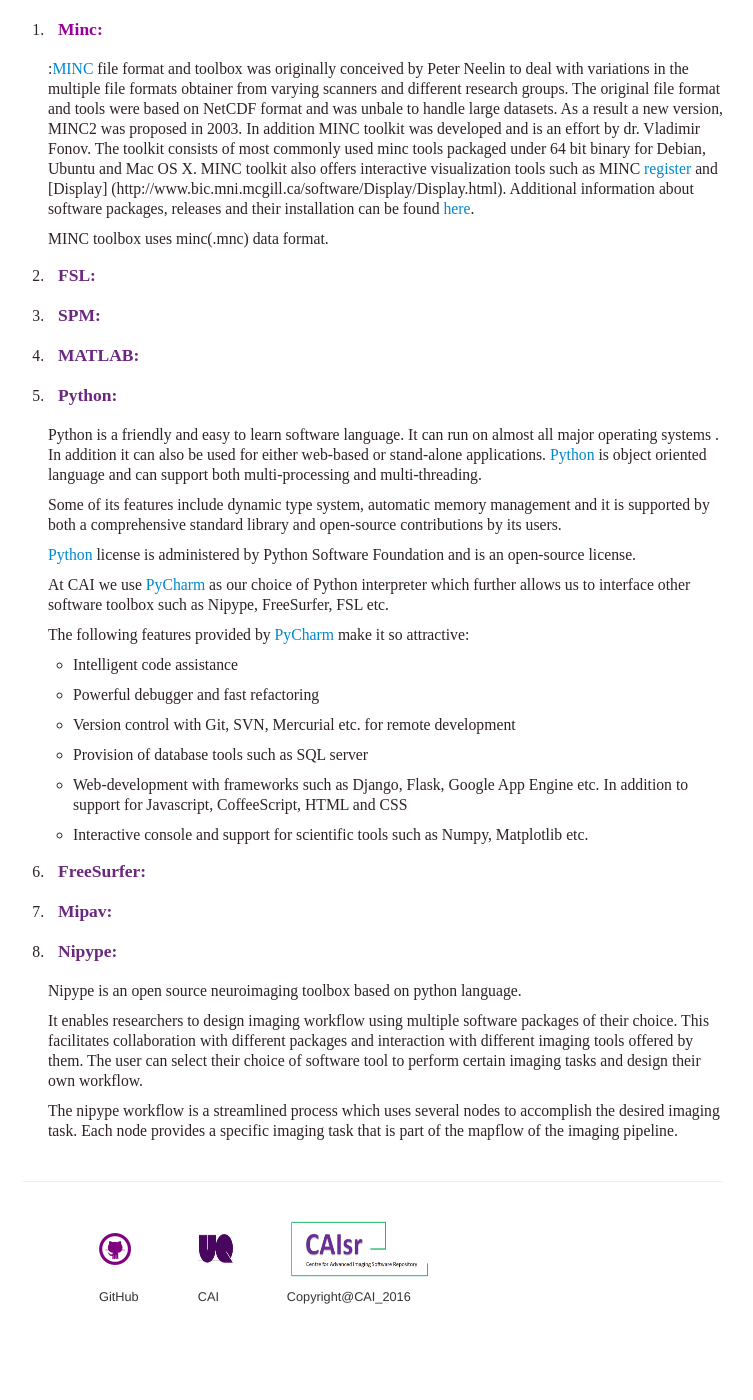
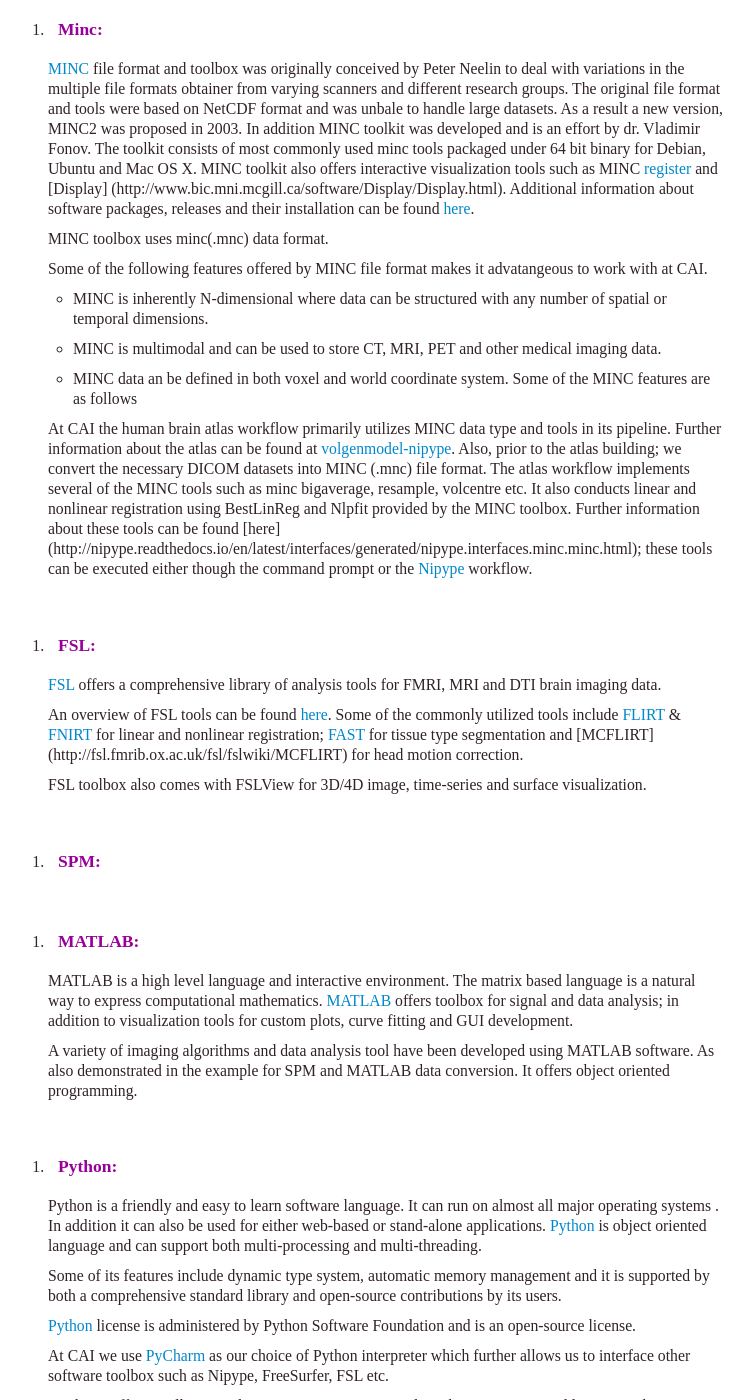
Before and after one commit to CAIsr/CAIsr.github.io, a Jekyll site: the page built from pages/imaging_tools.md, in a window 1280 px wide and 1400 px high, scrolled down 354 px. Shown: the whole window, without its empty margins (267-1020 px from the left). Built offline with Jekyll 4.4.1, drawn with Linux system fonts in a browser that asks for light colours; before the commit the page ends 1712 px from its top, so only the background shows below that; some of the changed text lies outside the part shown.

Commit message:
Update imaging_tools.md

```diff
--- a/pages/imaging_tools.md
+++ b/pages/imaging_tools.md
@@ -13,7 +13,7 @@
    <dd> <h4 style="color:#990099;"> Minc: </h4> </dd>
    </dl>
 
-    :[MINC](http://www.bic.mni.mcgill.ca/ServicesSoftware/MINC) file format and toolbox was originally conceived by
+    [MINC](http://www.bic.mni.mcgill.ca/ServicesSoftware/MINC) file format and toolbox was originally conceived by
     Peter Neelin to deal with variations in the multiple file formats obtainer from varying scanners and different research groups.
     The original file format and tools were based on NetCDF format and was unbale to handle large datasets. As a result a new version,
     MINC2 was proposed in 2003. In addition MINC toolkit was developed and is an effort by dr. Vladimir Fonov. The toolkit consists of
@@ -24,23 +24,70 @@
 
     MINC toolbox uses minc(.mnc) data format.
 
+    Some of the following features offered by MINC file format makes it advatangeous to work with at CAI.
 
+    * MINC is inherently N-dimensional where data can be structured with any number of spatial or temporal dimensions.
 
+    * MINC is multimodal and can be used to store CT, MRI, PET and other medical imaging data.
+
+    * MINC data an be defined in both voxel and world coordinate system.
+    Some of the MINC features are as follows
+
+    At CAI the human brain atlas workflow primarily utilizes MINC data type and tools in its pipeline. Further information about the
+    atlas can be found at [volgenmodel-nipype](https://github.com/CAIsr/volgenmodel-nipype). Also, prior to the atlas building;
+    we convert the necessary DICOM datasets into MINC (.mnc) file format. The atlas workflow implements several of the MINC tools
+    such as minc bigaverage, resample, volcentre etc. It also conducts linear and nonlinear registration using BestLinReg and Nlpfit
+    provided by the MINC toolbox. Further information about these tools can be found [here]
+    (http://nipype.readthedocs.io/en/latest/interfaces/generated/nipype.interfaces.minc.minc.html); these tools can be executed
+    either though the command prompt or the [Nipype](http://nipype.readthedocs.io/en/latest/) workflow.
+
+<dl>
+<dd> <br> </dd>
+</dl>
 
 2. <dl>
-   <dd> <h4 style="color:#6a287e;"> FSL: </h4> </dd>
+   <dd> <h4 style="color:#990099;"> FSL: </h4> </dd>
    </dl>
 
+   [FSL](http://fsl.fmrib.ox.ac.uk/fsl/fslwiki/) offers a comprehensive library of analysis tools for FMRI, MRI and DTI brain
+   imaging data.
+
+   An overview of FSL tools can be found [here](http://fsl.fmrib.ox.ac.uk/fsl/fslwiki/FslOverview). Some of the commonly utilized
+   tools include [FLIRT](http://fsl.fmrib.ox.ac.uk/fsl/fslwiki/FLIRT) & [FNIRT](http://fsl.fmrib.ox.ac.uk/fsl/fslwiki/FNIRT) for linear
+   and nonlinear registration; [FAST](http://fsl.fmrib.ox.ac.uk/fsl/fslwiki/FAST) for tissue type segmentation and [MCFLIRT]
+   (http://fsl.fmrib.ox.ac.uk/fsl/fslwiki/MCFLIRT) for head motion correction.
+
+   FSL toolbox also comes with FSLView for 3D/4D image, time-series and surface visualization.
+
+<dl>
+<dd> <br> </dd>
+</dl>
+
 3. <dl>
-   <dd> <h4 style="color:#6a287e;"> SPM: </h4> </dd>
+   <dd> <h4 style="color:#990099;"> SPM: </h4> </dd>
    </dl>
 
+<dl>
+<dd> <br> </dd>
+</dl>
+
 4. <dl>
-   <dd> <h4 style="color:#6a287e;"> MATLAB: </h4> </dd>
+   <dd> <h4 style="color:#990099;"> MATLAB: </h4> </dd>
    </dl>
 
+   MATLAB is a high level language and interactive environment. The matrix based language is a natural way to express computational
+   mathematics. [MATLAB](https://au.mathworks.com/products/matlab/features.html#matlab_is_designed_for_engineers_and_scientists)
+   offers toolbox for signal and data analysis; in addition to visualization tools for custom plots, curve fitting and GUI development.
+
+   A variety of imaging algorithms and data analysis tool have been developed using MATLAB software. As also
+   demonstrated in the example for SPM and MATLAB data conversion. It offers object oriented programming.
+
+<dl>
+<dd> <br> </dd>
+</dl>
+
 5. <dl>
-   <dd> <h4 style="color:#6a287e;"> Python: </h4> </dd>
+   <dd> <h4 style="color:#990099;"> Python: </h4> </dd>
    </dl>
 
    Python is a friendly and easy to learn software language. It can run on almost all major operating systems
@@ -55,38 +102,85 @@
    At CAI we use [PyCharm](https://www.jetbrains.com/pycharm/) as our choice of Python interpreter which further allows us to interface
    other software toolbox such as Nipype, FreeSurfer, FSL etc.
 
-   The following features provided by [PyCharm](https://www.jetbrains.com/pycharm/) make it so attractive:
+   PyCharm offers intelligent code assistance, version controls with Git or SVN in addition to web-development and a powerful debugger
+   which makes it very attractive for use.
 
-   * Intelligent code assistance
+   At CAI we use python for efficient and clean implementation of our [Nipype](http://nipype.readthedocs.io/en/latest/) workflows for
+   image analysis.
 
-   * Powerful debugger and fast refactoring
+   An example of use of python algorithm for building the human brain atlas can be found in [volgenmodel-nipype]
+   (https://github.com/CAIsr/volgenmodel-nipype)
 
-   * Version control with Git, SVN, Mercurial etc. for remote development
-
-   * Provision of database tools such as SQL server
-
-   * Web-development with frameworks such as Django, Flask, Google App Engine etc. In
-   addition to support for Javascript, CoffeeScript, HTML and CSS
-
-   * Interactive console and support for scientific tools such as Numpy, Matplotlib etc.
+<dl>
+<dd> <br> </dd>
+</dl>
 
 6. <dl>
-   <dd> <h4 style="color:#6a287e;"> FreeSurfer: </h4> </dd>
+   <dd> <h4 style="color:#990099;"> FreeSurfer: </h4> </dd>
    </dl>
 
+   [FreeSurfer](http://freesurfer.net/) is an opens source software for processing and analysing human brain images.
+   Some of its features include, image registration, subcortical & cortical segmentation, cortical thickness estimation, fMRI analysis,
+   tractography etc.
+
+   At CAI, FreeSurfer is often used for subcortical & cortical segmentation.
+
+<dl>
+<dd> <br> </dd>
+</dl>
+
 7. <dl>
-   <dd> <h4 style="color:#6a287e;"> Mipav: </h4> </dd>
+   <dd> <h4 style="color:#990099;"> Mipav: </h4> </dd>
    </dl>
 
 8. <dl>
-   <dd> <h4 style="color:#6a287e;"> Nipype: </h4> </dd>
+   <dd> <h4 style="color:#990099;"> Nipype: </h4> </dd>
    </dl>
 
-   Nipype is an open source neuroimaging toolbox based on python language.
+   Nipype is an open source neuroimaging toolbox based on python language which enables Neuroimaging
+   in python pipelines and interfaces.
 
-   It enables researchers to design imaging workflow using multiple software packages of their choice. This facilitates
-   collaboration with different packages and interaction with different imaging tools offered by them. The user can select their
-   choice of software tool to perform certain imaging tasks and design their own workflow.
+   Nipype provides an environment for interactive exploreation of different software packages such as
+   ANTS, SPM, FSL, FreeSurfer, Camino, MRtrix, MINC etc. It enables researchers to design imaging workflow
+   using multiple software packages of their choice. This facilitates collaboration with different packages
+   and interaction with different and specialized imaging tools offered by them. The user can select their
+   choice of software tool to perform certain imaging tasks specific to their applications and design their
+   own workflow.
 
-   The nipype workflow is a streamlined process which uses several nodes to accomplish the desired imaging task. Each node provides a
-   specific imaging task that is part of the mapflow of the imaging pipeline.
+   Advantages of [Nipype](http://nipy.org/nipype/0.10.0/) as also stated on their website is given as below,
+
+  * easy interaction with multiple softwares
+
+  * combine specialized tools or functions of different software packages
+
+  * develop new workflows
+
+  * faster data processing using parallel cores/machines
+
+  * reproducible research and sharing with community
+
+  The nipype workflow is a streamlined process which uses several nodes to accomplish the desired
+  imaging task. This workflow or pipeline is constructed using multiple nodes where each node provides a
+  specific imaging task that is part of the mapflow of the imaging pipeline. A node will have a defined
+  inputs and outputs and desired workflow is established by connecting these nodes to carry out unique
+  function within the pipeline.
+
+<dl>
+<dd> <br> </dd>
+</dl>
+
+9. <dl>
+   <dd> <h4 style="color:#990099;"> Docker: </h4> </dd>
+   </dl>
+
+   At CAI, for the purposes of reproducible research we have dockerized our atlas building toolbox into
+   Docker container, so that people can execute and replicate the study and also use it for further
+   testing and analysis with their own datasets. The docker version of the human brain atlas using python,
+   minc and nipype can be found [here].
+
+   The user should have already installed [Docker](https://docs.docker.com/) on their container and clone the necessary repositories
+   from [CAISr] github to execute the atlas.
+
+   Docker helps to run applications in a securely isolated container. It is able to package all its
+   dependencies and libraries. Containers are lightweight, one can run a variety of applications
+   that all rely of different libraries and environments on a single kernel.
```
